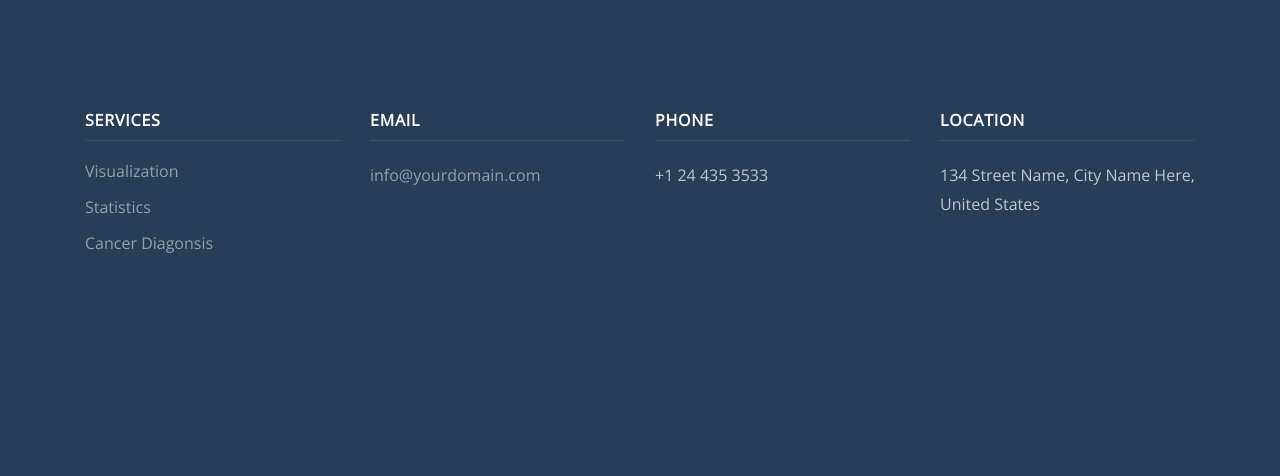
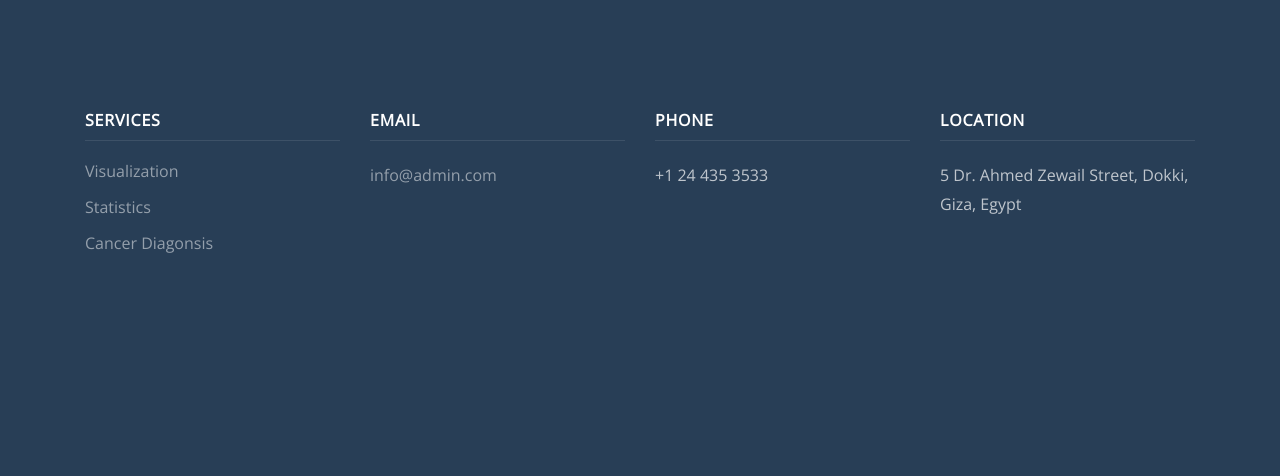
Before and after one commit to abanoub55/Cancer-Detection, a Django app: a page that uses templates/base.html in a window 1280 px wide. Shown: the part 258-734 px from the top of the page. Run offline with Django 3.2, Linux system fonts and the light colour scheme; some libraries are stand-ins or nearby versions.

Commit message:
Update base.html

```diff
--- a/templates/base.html
+++ b/templates/base.html
@@ -113,7 +113,7 @@
 
           <div class="col-md-3 mb-5">
             <h3>Email</h3>
-            <p class="mb-5"><a href="mailto:info@yourdomain.com">info@yourdomain.com</a></p>
+            <p class="mb-5"><a href="mailto:info@yourdomain.com">info@admin.com</a></p>
           </div>
 
           <div class="col-md-3 mb-5">
@@ -123,7 +123,7 @@
 
           <div class="col-md-3 mb-5">
             <h3>Location</h3>
-            <p class="mb-5">134 Street Name, City Name Here, United States</p>
+            <p class="mb-5">5 Dr. Ahmed Zewail Street, Dokki, Giza, Egypt</p>
           </div>
         </div>
 
```
